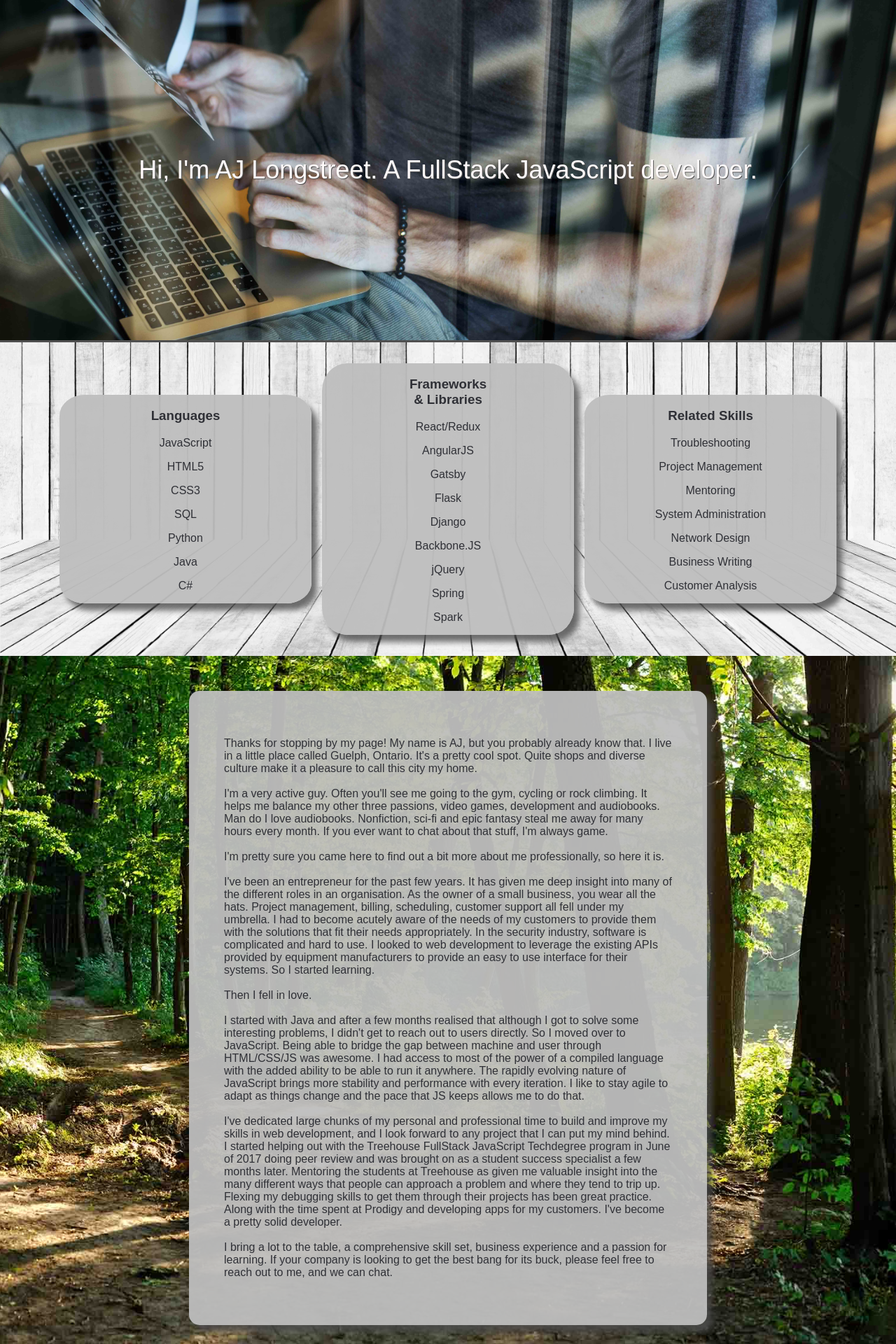
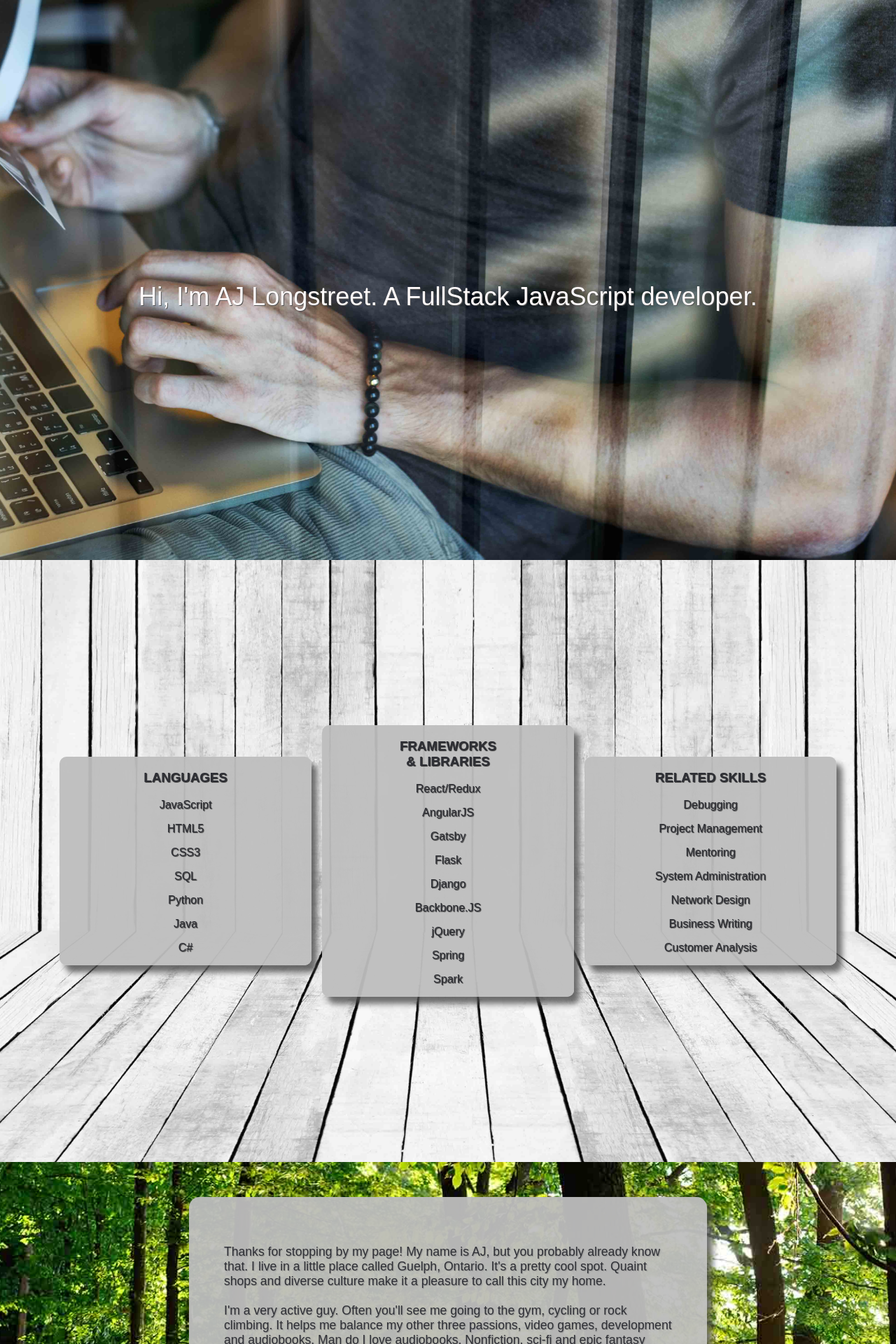
Before and after one commit to MisterAJ/react_portfolio, a React (Create React App) app: page / in a window 1280 px wide. Shown: the top 1920 px of the page at 70% size. Built offline with nearby package versions, Linux system fonts and the light colour scheme.

Commit message:
changes viewport and font color

```diff
--- a/src/Components/aboutme.js
+++ b/src/Components/aboutme.js
@@ -4,6 +4,7 @@ import styled from "styled-components";
 
 const StyledContainer = styled.div`
   width: 100%;
+  min-height: 100vh;
   padding: 50px 0;
   background: url("./images/trail.jpg");
   background-repeat: no-repeat;
@@ -27,6 +28,8 @@ const StyledP = styled.p`
   display: inline-block;
   color: #2f3036;
   font-family: Arial, Helvetica Neue, Helvetica, sans-serif;
+  text-shadow: 1px 1px 1px rgb(128, 128, 128, 0.7);
+  font-size: 1.1rem;
 `;
 
 class AboutMe extends Component {
@@ -37,7 +40,7 @@ class AboutMe extends Component {
           <StyledP>
             Thanks for stopping by my page! My name is AJ, but you probably
             already know that. I live in a little place called Guelph, Ontario.
-            It's a pretty cool spot. Quite shops and diverse culture make it a
+            It's a pretty cool spot. Quaint shops and diverse culture make it a
             pleasure to call this city my home.
             <br />
             <br />
@@ -65,10 +68,10 @@ class AboutMe extends Component {
             interface for their systems. So I started learning.
             <br />
             <br />
-            Then I fell in love.
+            Then I fell in love with the process.
             <br />
             <br />
-            I started with Java and after a few months realised that although I
+            I started with Java and after a few months realized that although I
             got to solve some interesting problems, I didn't get to reach out to
             users directly. So I moved over to JavaScript. Being able to bridge
             the gap between machine and user through HTML/CSS/JS was awesome. I
--- a/src/Components/jumbotron.js
+++ b/src/Components/jumbotron.js
@@ -3,6 +3,7 @@ import styled from "styled-components";
 
 const ImageDiv = styled.div`
   width: 100%;
+  height: 100vh;
   background: url("./images/coding.jpg");
   background-repeat: no-repeat;
   background-size: cover;
@@ -18,15 +19,10 @@ const Title = styled.h1`
   font-style: normal;
   font-variant: normal;
   font-weight: 500;
-  line-height: 38px;
+  line-height: 50vh;
+  vertical-align: middle;
   text-shadow: 1px 1px #555;
   color: #fffafa;
-`;
-
-const Line = styled.div`
-  width: 100%;
-  background-color: #4f4f4f;
-  height: 3px;
 `;
 
 class Jumbotron extends Component {
@@ -34,7 +30,6 @@ class Jumbotron extends Component {
     return (
       <ImageDiv>
         <Title>Hi, I'm AJ Longstreet. A FullStack JavaScript developer.</Title>
-        <Line />
       </ImageDiv>
     );
   }
--- a/src/Components/skills.js
+++ b/src/Components/skills.js
@@ -11,6 +11,7 @@ const StyledDiv = styled.div`
 
 const StyledFlexContainer = styled.div`
   width: 90%;
+  min-height: 100vh;
   max-width: 1200px;
   margin: 15px auto;
   display: flex;
@@ -21,7 +22,7 @@ const StyledColumn = styled.div`
   width: 32%;
   max-width: 500px;
   margin: auto;
-  border-radius: 10%;
+  border-radius: 10px;
   background-color: rgba(190, 190, 190, 0.95);
   font-family: Arial, Helvetica Neue, Helvetica, sans-serif;
   box-shadow: 8px 10px 8px rgba(75, 75, 75, 0.8);
@@ -30,11 +31,14 @@ const StyledColumn = styled.div`
 const StyledHeader = styled.h3`
   color: #2f3036;
   font-family: Arial, Helvetica Neue, Helvetica, sans-serif;
+  text-transform: uppercase;
+  text-shadow: 1px 1px 1px #2d2d2d;
 `;
 
 const StyledP = styled.p`
   color: #2f3036;
   font-family: Arial, Helvetica Neue, Helvetica, sans-serif;
+  text-shadow: 1px 1px 1px #2d2d2d;
 `;
 
 class Skills extends Component {
@@ -68,7 +72,7 @@ class Skills extends Component {
           </StyledColumn>
           <StyledColumn>
             <StyledHeader>Related Skills</StyledHeader>
-            <StyledP>Troubleshooting</StyledP>
+            <StyledP>Debugging</StyledP>
             <StyledP>Project Management</StyledP>
             <StyledP>Mentoring</StyledP>
             <StyledP>System Administration</StyledP>
```
